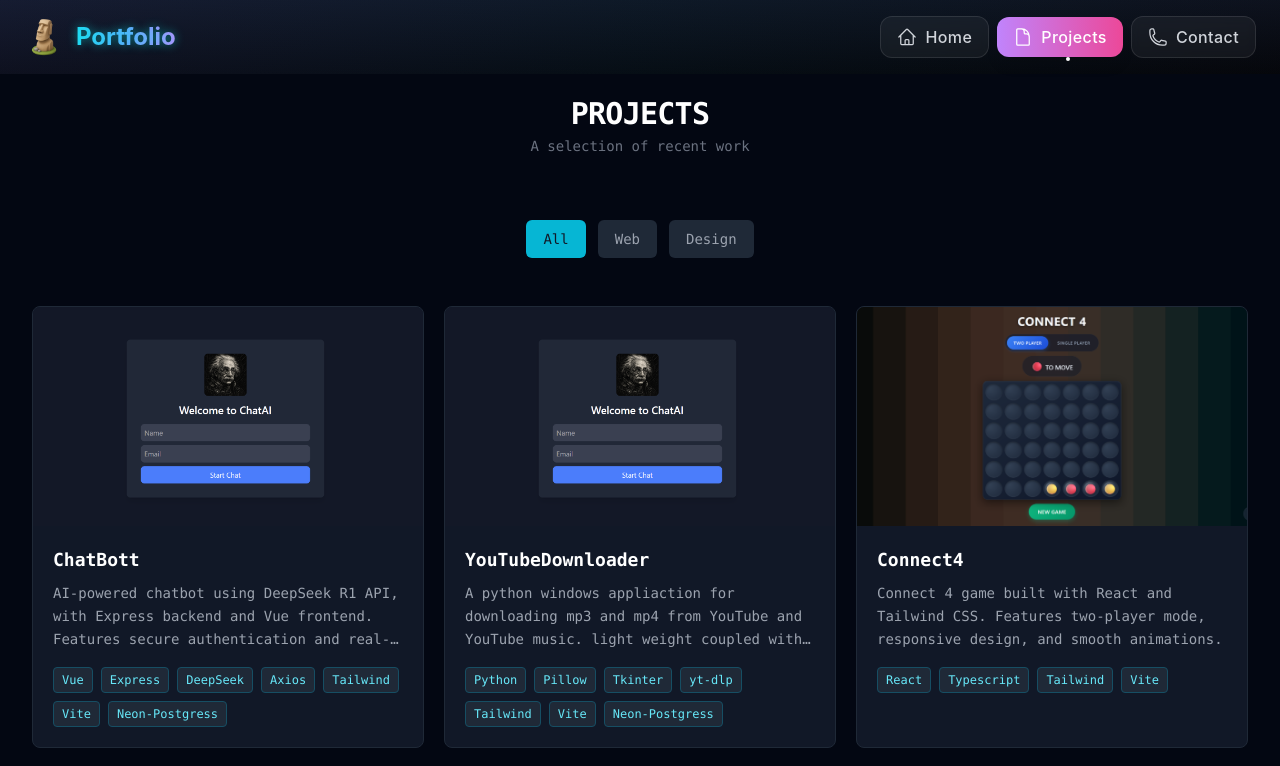
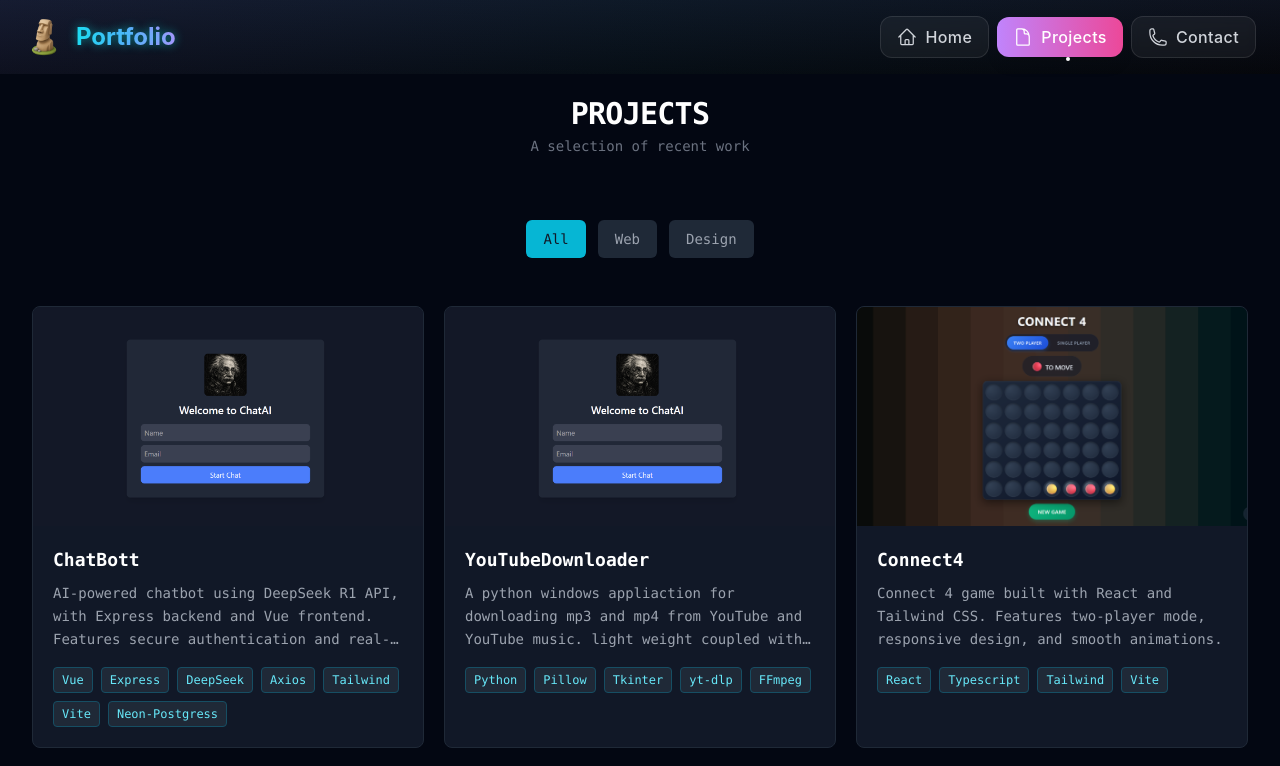
Before and after one commit to ImmanuelJoya/Portfolio_, a React (Vite) app: page /projects in a window 1280 px wide. Shown: the top 766 px of the page. Built offline with nearby package versions, Linux system fonts and the light colour scheme.

Commit message:
Update project tags for YouTubeDownloader
Removed 'Tailwind' and 'Vite' from project tags and added 'FFmpeg'.

```diff
--- a/src/pages/Projects.jsx
+++ b/src/pages/Projects.jsx
@@ -32,7 +32,7 @@ const projects = [
     title: "YouTubeDownloader",
     description: "A python windows appliaction for downloading mp3 and mp4 from YouTube and YouTube music. light weight coupled with Vue friendly UI",
     image: ChatBottImg,
-    tags: ["Python", "Pillow", "Tkinter", "yt-dlp", "Tailwind", "Vite", "Neon-Postgress"],
+    tags: ["Python", "Pillow", "Tkinter", "yt-dlp", "FFmpeg"],
     github: "https://github.com/ImmanuelJoya/ChatBottUi",
     live: "https://chatbott-ypqs.onrender.com",
     category: "web",
```
